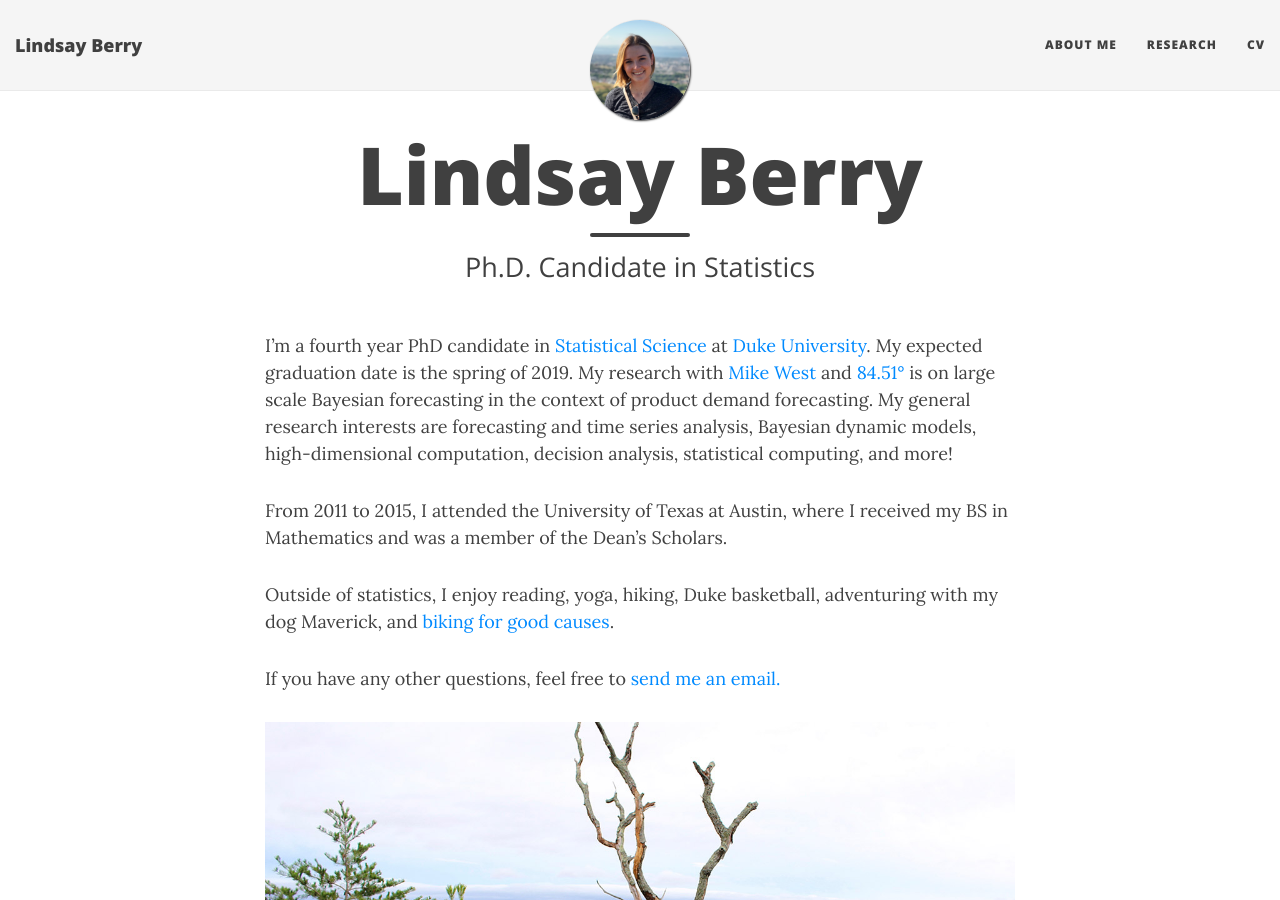
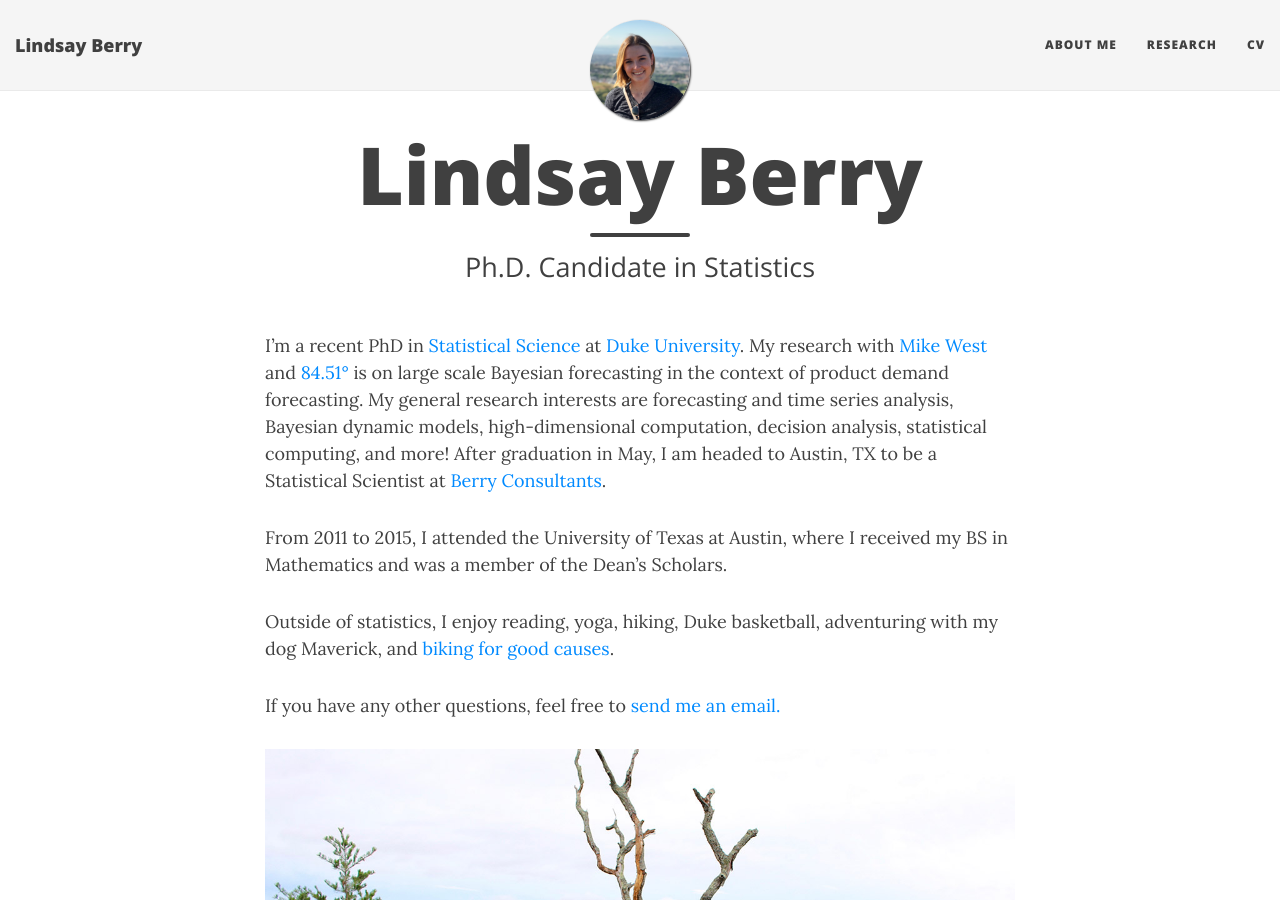
Before and after one commit to lindsayberry/archive-website-template, a Jekyll site: the page built from aboutme.md, in a window 1280 px wide and 900 px high. Built offline with Jekyll 4.4.1, drawn with Linux system fonts in a browser that asks for light colours; nearby versions of some CDN libraries.

Commit message:
Update info and new job title

```diff
--- a/aboutme.md
+++ b/aboutme.md
@@ -4,12 +4,12 @@
 subtitle: Ph.D. Candidate in Statistics
 ---
 
-I'm a fourth year PhD candidate in [Statistical Science](http://stat.duke.edu/) at [Duke University](https://www.duke.edu/). My expected graduation date is the spring of 2019. My research with [Mike West](http://www2.stat.duke.edu/~mw/) and [84.51&deg;](https://www.8451.com/) is on large scale Bayesian forecasting in the context of product demand forecasting. My general research interests are forecasting and time series analysis, Bayesian dynamic models, high-dimensional computation, decision analysis, statistical computing, and more!
+I'm a recent PhD in [Statistical Science](http://stat.duke.edu/) at [Duke University](https://www.duke.edu/). My research with [Mike West](http://www2.stat.duke.edu/~mw/) and [84.51&deg;](https://www.8451.com/) is on large scale Bayesian forecasting in the context of product demand forecasting. My general research interests are forecasting and time series analysis, Bayesian dynamic models, high-dimensional computation, decision analysis, statistical computing, and more! After graduation in May, I am headed to Austin, TX to be a Statistical Scientist at [Berry Consultants](https://www.berryconsultants.com/).
 
 From 2011 to 2015, I attended the University of Texas at Austin, where I received my BS in Mathematics and was a member of the Dean's Scholars.
 
 Outside of statistics, I enjoy reading, yoga, hiking, Duke basketball, adventuring with my dog Maverick, and [biking for good causes](https://bikeandbuild.org/).
 
-If you have any other questions, feel free to [send me an email.](mailto:lindsay.berry@duke.edu)
+If you have any other questions, feel free to [send me an email.](mailto:lindsayrberry@gmail.com)
 
 ![Maverick](/img/mav.jpg)
--- a/index.html
+++ b/index.html
@@ -1,7 +1,7 @@
 ---
 layout: page
 title: "Lindsay Berry"
-subtitle: "Ph.D. Candidate in Statistics"
+subtitle: "Ph.D. Statistician"
 meta-title: "Lindsay Berry"
 meta-description: "Graduate student at Duke University studying statistics, with an interest in Bayesian forecasting and time series"
 bigimg:
```
